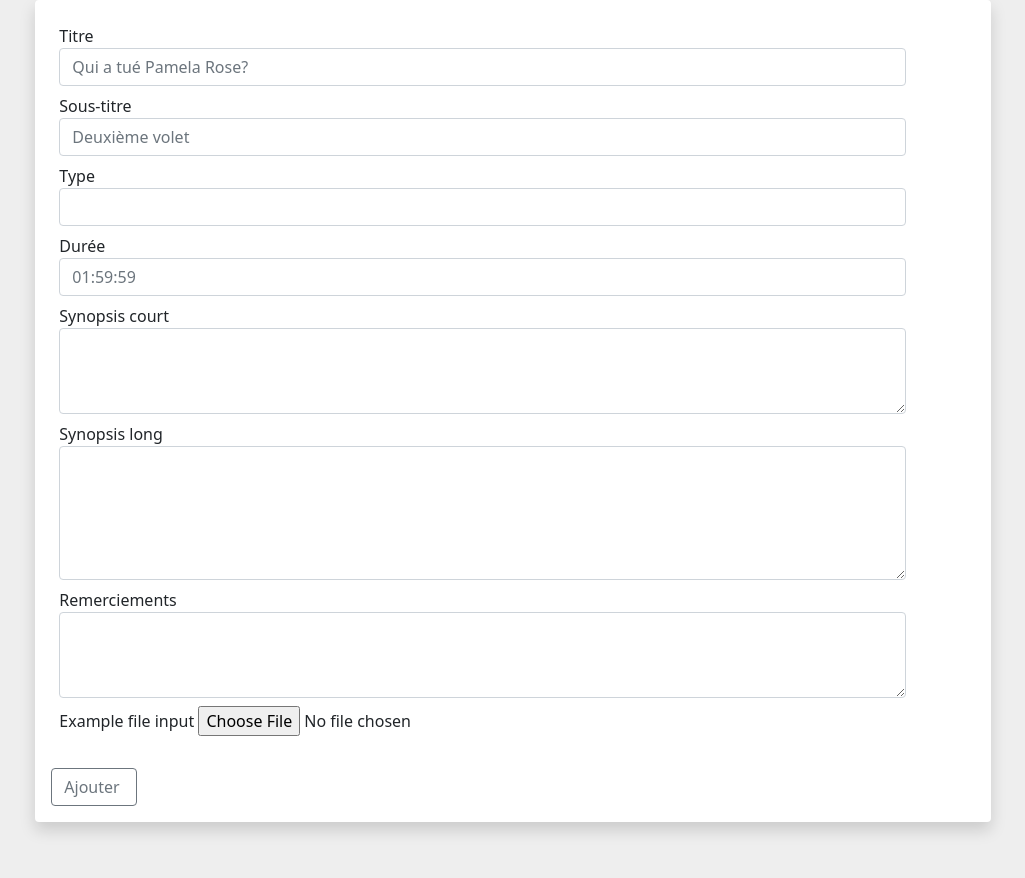
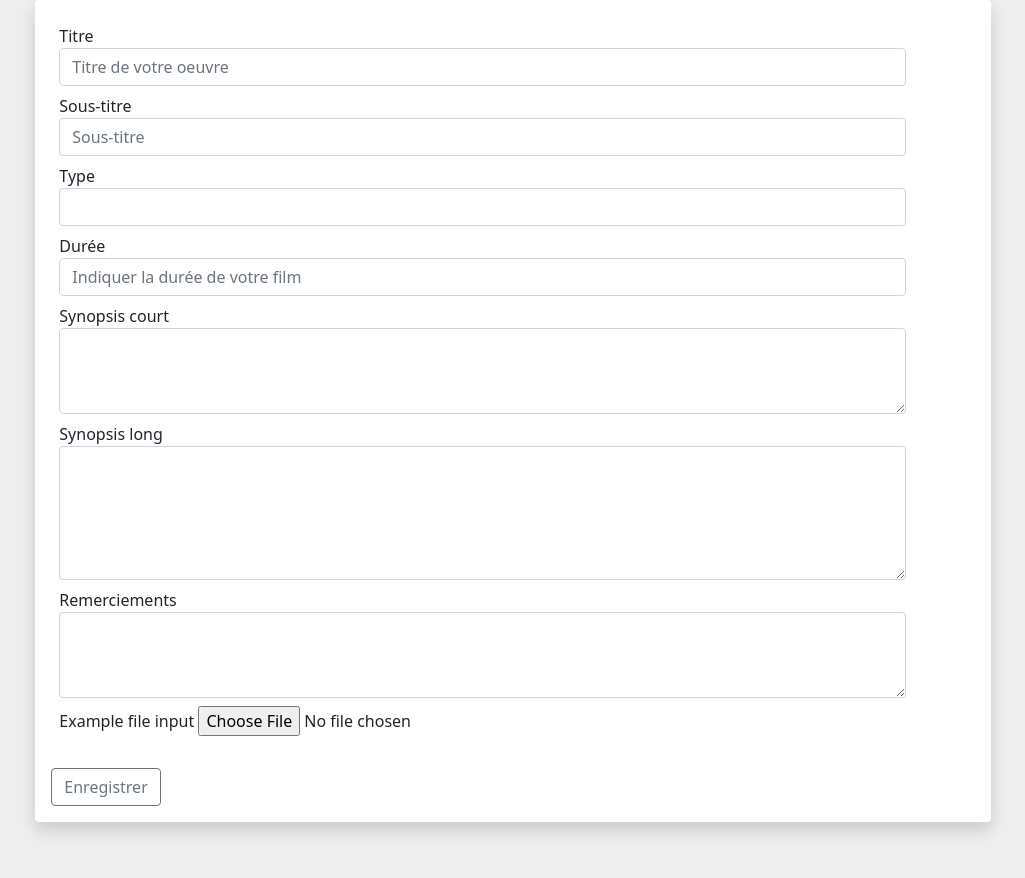
Before and after one commit to Perrine-Leguai/catalogue_panorama, a PHP site: page /_controller/studentViewController.php in a window 1280 px wide. Shown: the part 108-986 px from the top of the page, without its empty margins (198-1223 px from the left). Run offline with PHP 8.4, Linux system fonts and the light colour scheme; the visitor is signed in with stand-in values (Sample User, id 1); data comes from the database, SQL or seed files in the repository; data that the repository does not hold is empty.

Commit message:
update form for UX

```diff
--- a/interface/presentation/studentView.php
+++ b/interface/presentation/studentView.php
@@ -5,12 +5,12 @@
             method="POST" enctype="multipart/form-data" class='col-11 shadow p-3 mb-5 bg-white rounded'>
             <div class="form-group col-11 m-2">
                 <label for="title_Input">Titre</label>
-                <input type="text" class="form-control" id="title_Input" placeholder="Qui a tué Pamela Rose?" name="title"
+                <input type="text" class="form-control" id="title_Input" placeholder="Titre de votre oeuvre" name="title"
                     value="<?php if(!empty($artwork) || $artwork != null){ echo $artwork->getTitle();}?>">
             </div>
             <div class="form-group col-11 m-2">
                 <label for="subtitle_Input">Sous-titre</label>
-                <input type="text" class="form-control" id="subtitle_Input" placeholder="Deuxième volet" name="subtitle"
+                <input type="text" class="form-control" id="subtitle_Input" placeholder="Sous-titre" name="subtitle"
                     value="<?php if(!empty($artwork) || $artwork != null){ echo $artwork->getSubtitle() ;}?>">
             </div>
             <div class="form-group col-11 m-2">
@@ -25,7 +25,7 @@
             </div>
             <div class="form-group col-11 m-2">
                 <label for="duration_Input">Durée</label>
-                <input type="text" class="form-control" id="duration_Input" placeholder="01:59:59" name="duration"
+                <input type="text" class="form-control" id="duration_Input" placeholder="Indiquer la durée de votre film" name="duration"
                     value="<?php if(!empty($artwork) || $artwork != null){ echo $artwork->getDuration();} ?>">
             </div>
             <div class="form-group col-11 m-2">
@@ -62,7 +62,7 @@
                 echo"</div>";
             } ?>
             <input type="submit" class="btn btn-outline-secondary mt-4"
-                value="<?php if(!empty($artwork) || $artwork != null){ echo 'Modifier ';}else{echo 'Ajouter ';};?>">
+                value="Enregistrer">
             </input>
         </form>
 <?php   } ?>
```
